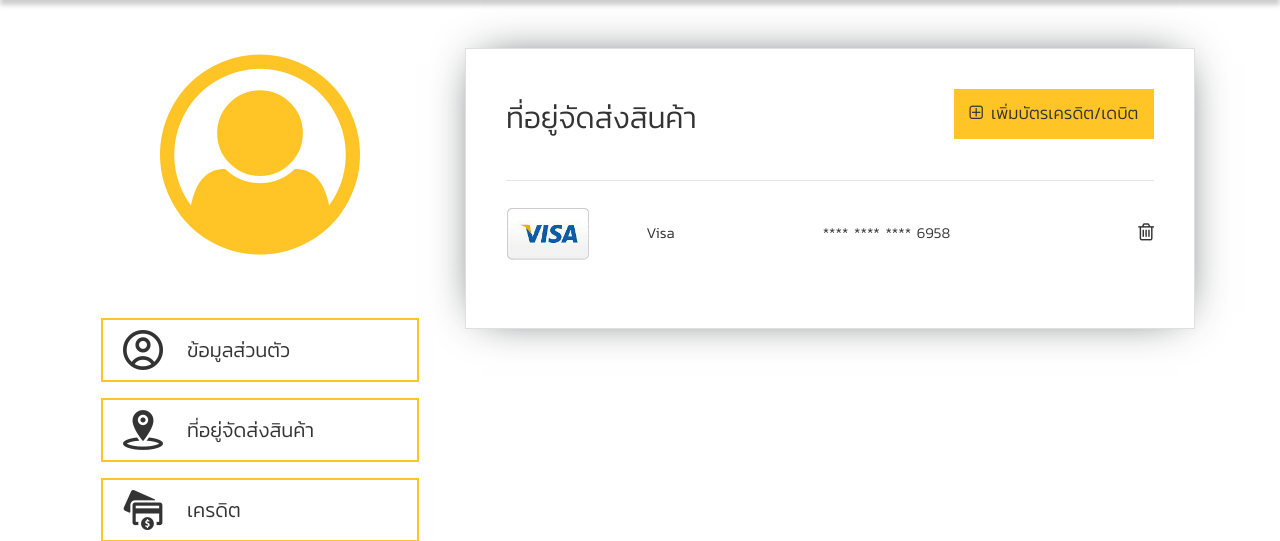
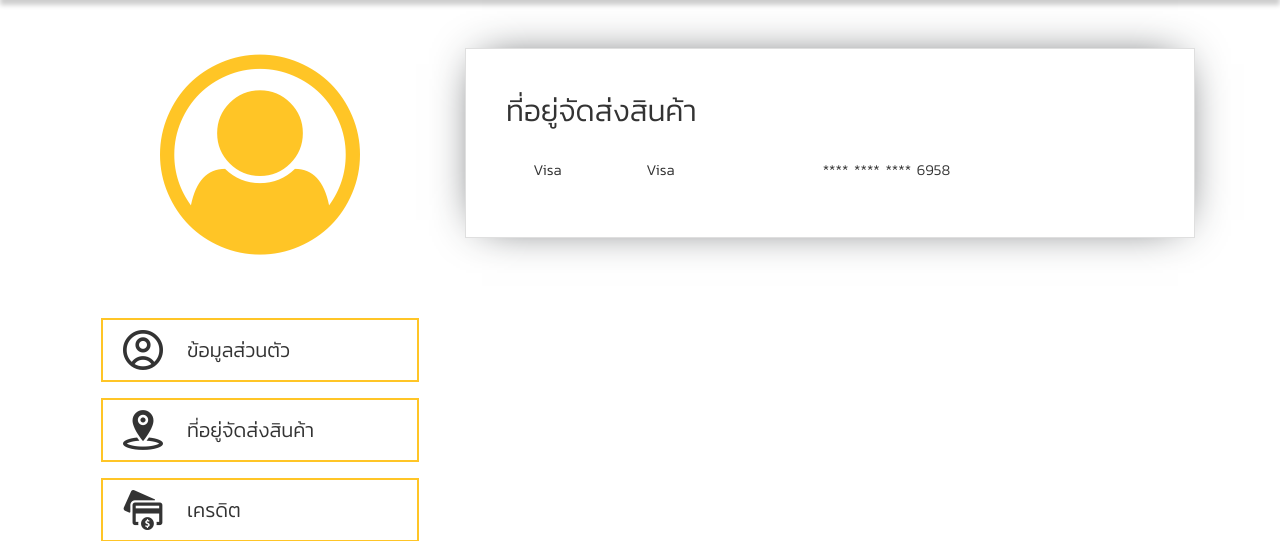
Before and after one commit to sqweezpond/ThaiNK, a PHP site: page /profile.php in a window 1280 px wide, after a click on "ที่อยู่จัดส่งสินค้า". Shown: the part 192-733 px from the top of the page. Run offline with PHP 8.4, Linux system fonts and the light colour scheme; some libraries are stand-ins or nearby versions.

Commit message:
update
update (pond)

```diff
--- a/profile.php
+++ b/profile.php
@@ -110,31 +110,16 @@
                       </div>
                       <div class="tab-pane fadeIn animated" id="address" role="tabpanel" aria-labelledby="address-tab">
                           <div class="card profile-shadow profile-padding">
+                              <div class="profile-font2">ที่อยู่จัดส่งสินค้า</div>
                               <div class="form-group row">
-                                  <label class="col-xl-6 col-form-label profile-font2">ที่อยู่จัดส่งสินค้า</label>
-                                  <div class="col-xl-6 text-right">
-                                    <button type="button" class="btn profile-btn">
-                                      <i class="fa fa-plus-square-o pr-2" aria-hidden="true"></i>เพิ่มบัตรเครดิต/เดบิต
-                                    </button>
+                                  <div class="col-xl-2 text-center">
+                                      <div class="profile-font4">Visa</div>
                                   </div>
-                              </div>
-                              <hr>
-                              <div class="form-group row">
-                                  <label class="col-xl-2 col-form-label">
-                                      <div class="profile-overlay-credit">
-                                        <img src="assets/images/payment/cd-05.png" class="profile-image-credit">
-                                      </div>
-                                  </label>
                                   <div class="col-xl-2 text-center">
                                       <div class="profile-font4">Visa</div>
                                   </div>
                                   <div class="col-xl-6 text-center">
                                       <div class="profile-font4">**** **** **** 6958</div>
-                                  </div>
-                                  <div class="col-xl-2 text-right">
-                                    <a href="#">
-                                      <div class="profile-font5"><i class="fa fa-trash-o" aria-hidden="true"></i></div>
-                                    </a>
                                   </div>
                               </div>
                            </div>
```
